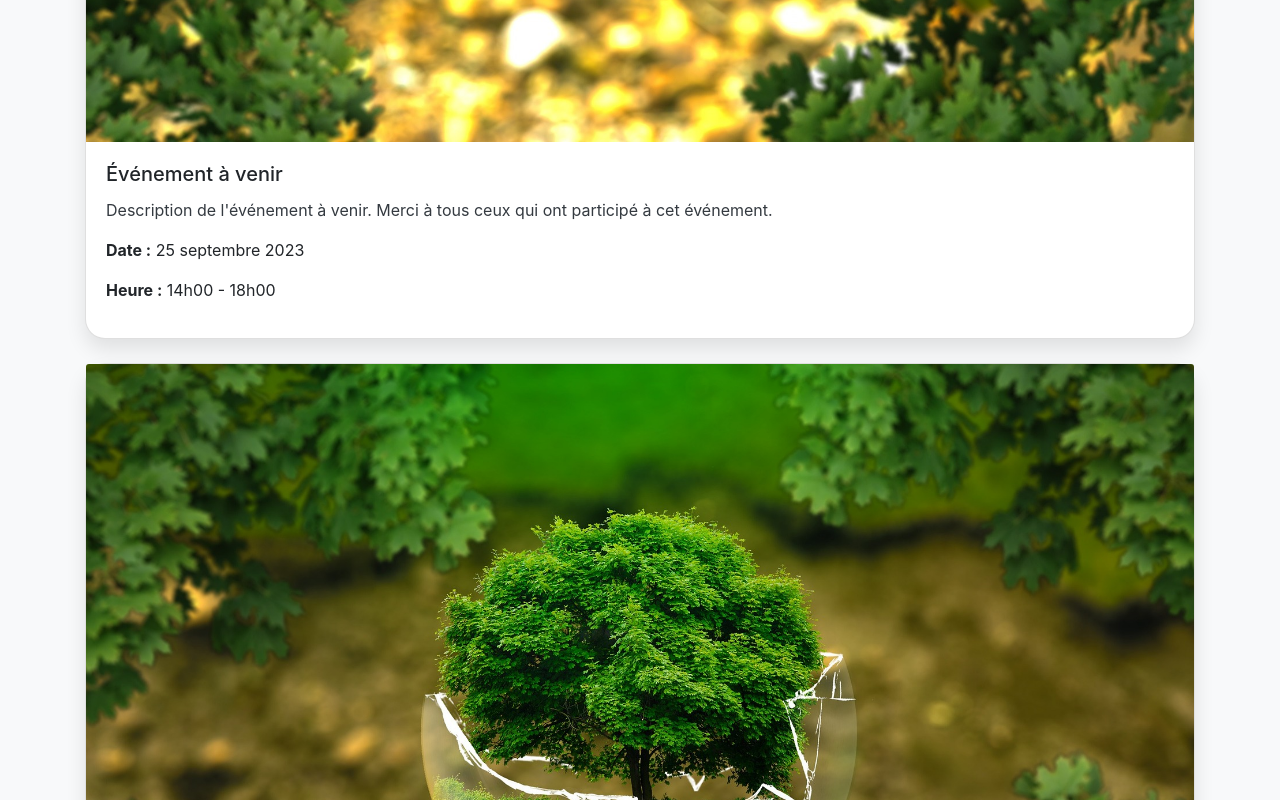
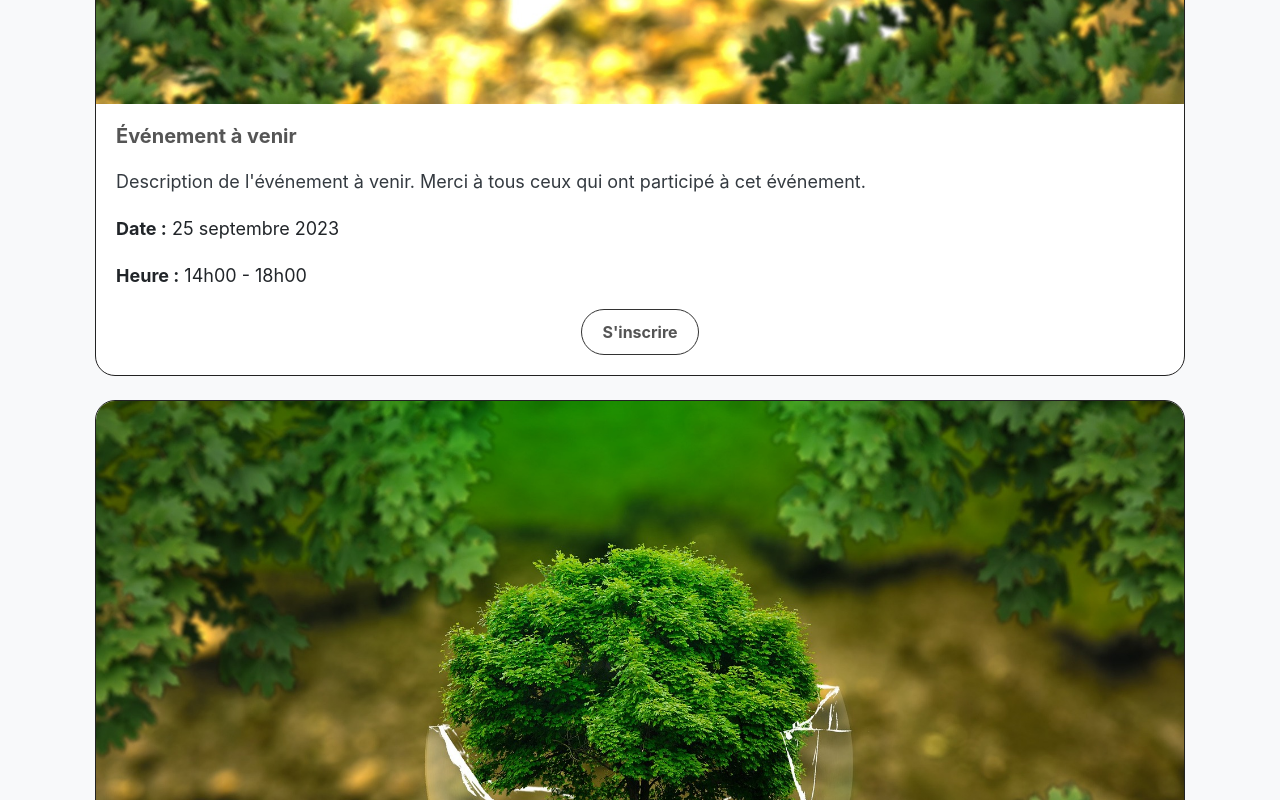
Before and after one commit to lakrim92/Cr-er-un-site-web-avec-HTML--CSS-et-Bootstrap, a plain HTML site: page evenements.html in a window 1280 px wide. Shown: the part 840-1640 px from the top of the page. Drawn offline with nearby package versions, Linux system fonts and the light colour scheme.

Commit message:
correction des erreurs CSS, correction de mise en page, correction des titres et sylisation de textes et titres, mise en page.

```diff
--- a/evenements.html
+++ b/evenements.html
@@ -17,37 +17,66 @@
 			background-size: cover;
 			background-position: center;
 			background-repeat: no-repeat;
-            /*background-color: rgba(0, 0, 0, 0.4);  Couleur d'arrière-plan avec transparence */
+			background-color: rgba(0, 0, 0, 0.4);
 			padding: 50px 50px;
 		}
+
 		.card {
-    border-radius: 20px; /* Coins arrondis */
-    box-shadow: 0px 10px 20px rgba(0, 0, 0, 0.1); /* Ombre */
-    transition: transform 0.3s, box-shadow 0.3s;
+			background-color: #fff;
+			border: 1px solid #222;
+			border-radius: 20px;
+			margin: 10px;
+			flex: 0 0 calc(50% - 20px);
+			transition: box-shadow 0.3s ease, transform 0.3s ease;
+			overflow: hidden;
 		}
 
 		.card:hover {
-    transform: scale(1.05); /* Effet d'agrandissement au survol */
-    box-shadow: 0px 15px 30px rgba(0, 0, 0, 0.2); /* Ombre plus prononcée au survol */
+			box-shadow: 0px 8px 16px rgba(0, 0, 0, 0.3);
 		}
 
-/* Effet 3D */
-.card::before {
-    content: "";
-    position: absolute;
-    top: 0;
-    left: 0;
-    width: 100%;
-    height: 100%;
-    background: rgba(0, 0, 0, 0.1);
-    transform: perspective(1000px) rotateX(3deg);
-    opacity: 0;
-    transition: opacity 0.3s, transform 0.3s;
+		.card-title {
+    font-size: 1.25rem;
+    font-weight: bold;
+    margin-bottom: 20px;
+	color: #555;
 }
 
-.card:hover::before {
-    opacity: 1;
-    transform: perspective(1000px) rotateX(0deg);
+.card-text {
+    margin-bottom: 20px;
+}
+
+/* Style pour le bouton "S'inscrire" */
+.btn-event {
+    bottom: 20px;
+            left: 50%;
+            display: inline-block;
+            font-size: 16px;
+            padding: 10px 20px;
+            margin: 0;
+            background-color: transparent;
+            border: 1px solid #333;
+            color: #555;
+            font-weight: bold;
+            text-decoration: none;
+            border-radius: 30px;
+            cursor: pointer;
+            transition: background-color 0.3s, color 0.3s, transform 0.2s;
+        }
+
+.btn-event:hover {
+    background-color: #555;
+            color: #fff;
+            /* Couleur au survol du bouton */
+            transform: scale(1.1);
+}
+
+* Style pour le texte du bouton au survol */
+        .btn-event:hover::after {
+            content: "→";
+            /* Flèche vers la droite pour indiquer un lien */
+            margin-left: 5px;
+            font-size: 18px;
         }
 
 	</style>
@@ -86,7 +115,7 @@
 				</div>
 			</div>
 		</nav>
-x        </div>
+		</div>
 	</header>
 
 	<section class="past-events py-5">
@@ -98,10 +127,14 @@ x        </div>
 				<img src="images/hero-image.jpg" class="card-img-top" alt="Événement passé 1">
 				<div class="card-body">
 					<h5 class="card-title">Événement à venir</h5>
-					<p class="card-text text-dark">Description de l'événement à venir. Merci à tous ceux qui ont participé à cet événement.</p>
+					<p class="card-text text-dark">Description de l'événement à venir. Merci à tous ceux qui ont
+						participé à cet événement.</p>
 					<p class="card-text"><strong>Date :</strong> 25 septembre 2023</p>
 					<p class="card-text"><strong>Heure :</strong> 14h00 - 18h00</p>
-					<a href="log-evenements.html" class="btn btn-primary">S'inscrire</a>
+					<div class="text-center">
+						<button type="submit" class="btn btn-event"
+							id="mon-bouton">S'inscrire</button>
+					</div>
 				</div>
 			</div>
 
@@ -110,7 +143,8 @@ x        </div>
 				<img src="images/hero-image.jpg" class="card-img-top" alt="Événement passé 2">
 				<div class="card-body">
 					<h5 class="card-title">Événement Passé 2</h5>
-					<p class="card-text text-dark">Description de l'événement passé 2. Nous avons passé un moment fantastique.</p>
+					<p class="card-text text-dark">Description de l'événement passé 2. Nous avons passé un moment
+						fantastique.</p>
 					<p class="card-text"><strong>Date :</strong> 25 août 2023</p>
 					<p class="card-text"><strong>Heure :</strong> 16h30 - 20h00</p>
 				</div>
@@ -121,7 +155,8 @@ x        </div>
 				<img src="images/hero-image.jpg" class="card-img-top" alt="Événement passé 1">
 				<div class="card-body">
 					<h5 class="card-title">Événement Passé 1</h5>
-					<p class="card-text text-dark">Description de l'événement passé 1. Merci à tous ceux qui ont participé à cet événement.</p>
+					<p class="card-text text-dark">Description de l'événement passé 1. Merci à tous ceux qui ont
+						participé à cet événement.</p>
 					<p class="card-text"><strong>Date :</strong> 10 septembre 2023</p>
 					<p class="card-text"><strong>Heure :</strong> 14h00 - 18h00</p>
 				</div>
@@ -132,7 +167,8 @@ x        </div>
 				<img src="images/hero-image.jpg" class="card-img-top" alt="Événement passé 2">
 				<div class="card-body">
 					<h5 class="card-title">Événement Passé 2</h5>
-					<p class="card-text text-dark">Description de l'événement passé 2. Nous avons passé un excellent moment avec notre communauté.</p>
+					<p class="card-text text-dark">Description de l'événement passé 2. Nous avons passé un excellent
+						moment avec notre communauté.</p>
 					<p class="card-text"><strong>Date :</strong> 25 août 2023</p>
 					<p class="card-text"><strong>Heure :</strong> 15h30 - 19h30</p>
 				</div>
@@ -143,7 +179,8 @@ x        </div>
 				<img src="images/hero-image.jpg" class="card-img-top" alt="Événement passé 3">
 				<div class="card-body">
 					<h5 class="card-title">Événement Passé 3</h5>
-					<p class="card-text text-dark">Description de l'événement passé 3. Nous avons célébré la nature et l'environnement lors de cette journée.</p>
+					<p class="card-text text-dark">Description de l'événement passé 3. Nous avons célébré la nature et
+						l'environnement lors de cette journée.</p>
 					<p class="card-text"><strong>Date :</strong> 5 juillet 2023</p>
 					<p class="card-text"><strong>Heure :</strong> 11h00 - 16h00</p>
 				</div>
@@ -159,10 +196,12 @@ x        </div>
 			<div class="row">
 				<div class="col-md-4">
 					<div class="footer-section">
-                        <img src="images/aev.png" alt="Logo de l'Association pour l'Environnement Vert" class="footer-logo">
+						<img src="images/aev.png" alt="Logo de l'Association pour l'Environnement Vert"
+							class="footer-logo">
 						<div class="footer-text">
 							<p class="footer-heading">À propos de nous</p>
-                            <p>L'Association pour l'Environnement Vert s'engage à la préservation de l'environnement et à la
+							<p>L'Association pour l'Environnement Vert s'engage à la préservation de l'environnement et
+								à la
 								sensibilisation à l'écologie. Notre mission est de protéger notre planète pour les
 								générations futures.</p>
 						</div>
--- a/s.css
+++ b/s.css
@@ -1,10 +1,6 @@
 
 
-p {
-  font-size: 18px;
-  margin-bottom: 30px;
-  animation: fadeIn 1s ease 0.2s;
-}
+
 
 .btn {
   background-color: #4CAF50;
@@ -129,22 +125,6 @@ p {
   padding-bottom: 50px;
 }
 
-.card-about {
-  border: 2px solid rgba(0, 0, 0, 0.1);
-  border-radius: 20px;
-  padding: 20px;
-  margin: 40px;
-  box-shadow: 0 4px 8px rgba(0, 0, 0, 0.2);
-  transition: box-shadow 0.3s, transform 0.3s;
-  width: 100%;
-  max-width: 400px;
-  height: auto;
-}
-
-.card-about {
-  margin-top: 40px;
-}
-
 .card {
   background-color: #f1f1f1;
   border: 2px solid #222;
@@ -158,12 +138,6 @@ p {
 }
 
 .card:hover {
-  box-shadow: 0 8px 16px rgba(0, 0, 0, 0.3);
-  transform: translateY(-5px);
-}
-
-
-.card-about:hover {
   box-shadow: 0 8px 16px rgba(0, 0, 0, 0.3);
   transform: translateY(-5px);
 }
@@ -391,14 +365,17 @@ h2 {
 }
 
 .card-title {
-  font-size: 1rem;
+  font-size: 1.5rem;
   font-weight: bold;
+  color: #555;
   margin-top: 10px;
   margin-bottom: 10px;
 }
 
 .card-text {
   font-size: 1rem;
+  color: #777;
+  line-height: 1.4;
 }
 
 .btn-transparent {
@@ -588,14 +565,7 @@ h2 {
   /* Définit la perspective pour l'effet 3D */
 }
 
-.card:hover {
-  transform: scale(1.05);
-  /* Agrandit la carte au survol */
-  box-shadow: 0px 8px 16px rgba(0, 0, 0, 0.2);
-  /* Ombre légèrement plus prononcée */
-  transition: transform 0.3s ease, box-shadow 0.3s ease;
-  /* Animation fluide */
-}
+
 
 #objectifs .btn {
   background-color: transparent;
--- a/style.css
+++ b/style.css
@@ -88,12 +88,12 @@ header {
 
 /* Header styles */
 .header {
-    background-color: #333;
+    background-color: #343a40;
     color: #fff;
 }
 
 .navbar {
-    background-color: #333;
+    background-color: #343a40;
     min-height: auto;
 }
 
@@ -532,3 +532,27 @@ footer {
             transform: translateX(-50%);
             background-color: transparent;
         }
+
+        p {
+            font-size: 18px;
+            margin-bottom: 30px;
+            animation: fadeIn 1s ease 0.2s;
+          }
+
+          .section {
+            margin: 20px;
+            padding: 20px;
+            background-color: #fff;
+            box-shadow: 0 2px 5px rgba(0, 0, 0, 0.1);
+            border-radius: 10px;
+          }
+
+          /* Styles pour la section about */
+.about {
+    background-image: url('images/planet-7014517.svg');
+    background-size: cover;
+    background-position: center;
+    background-repeat: no-repeat;
+    /*background-color: rgba(0, 0, 0, 0.4);  Couleur d'arrière-plan avec transparence */
+    padding: 50px 50px;
+  }
```
Also changed, not shown: about.html (+1 -1 lines), log-evenements.html (+1 -1 lines). Lines whose indentation alone changed are shown as unchanged.
